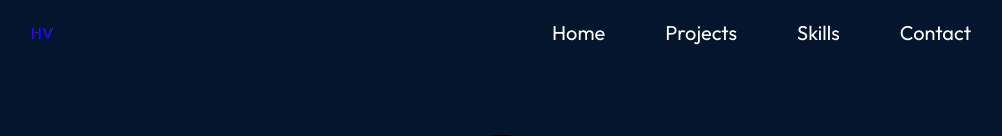
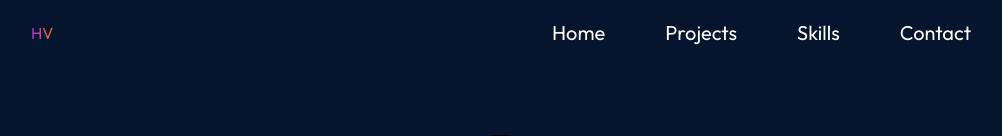
Before and after one commit to Harshada-Vikhe/portfolio, a React (Vite) app: page / in a window 1280 px wide. Shown: the top 136 px of the page, without its empty margins (139-1141 px from the left). Built offline with nearby package versions, Linux system fonts and the light colour scheme.

Commit message:
Update Navbar.css

```diff
--- a/src/components/navbar/Navbar.css
+++ b/src/components/navbar/Navbar.css
@@ -11,7 +11,7 @@ ul li a {
     transition: all 0.3 ease-in-out;
 }
 ul li a:hover,
-.navbar .logo{
+.navbar .logo a{
     background: linear-gradient(267deg,#DA7C25 0.36%,#b923E1 102.06%);
     --webkit-background-clip:text;
     background-clip: text;
```
